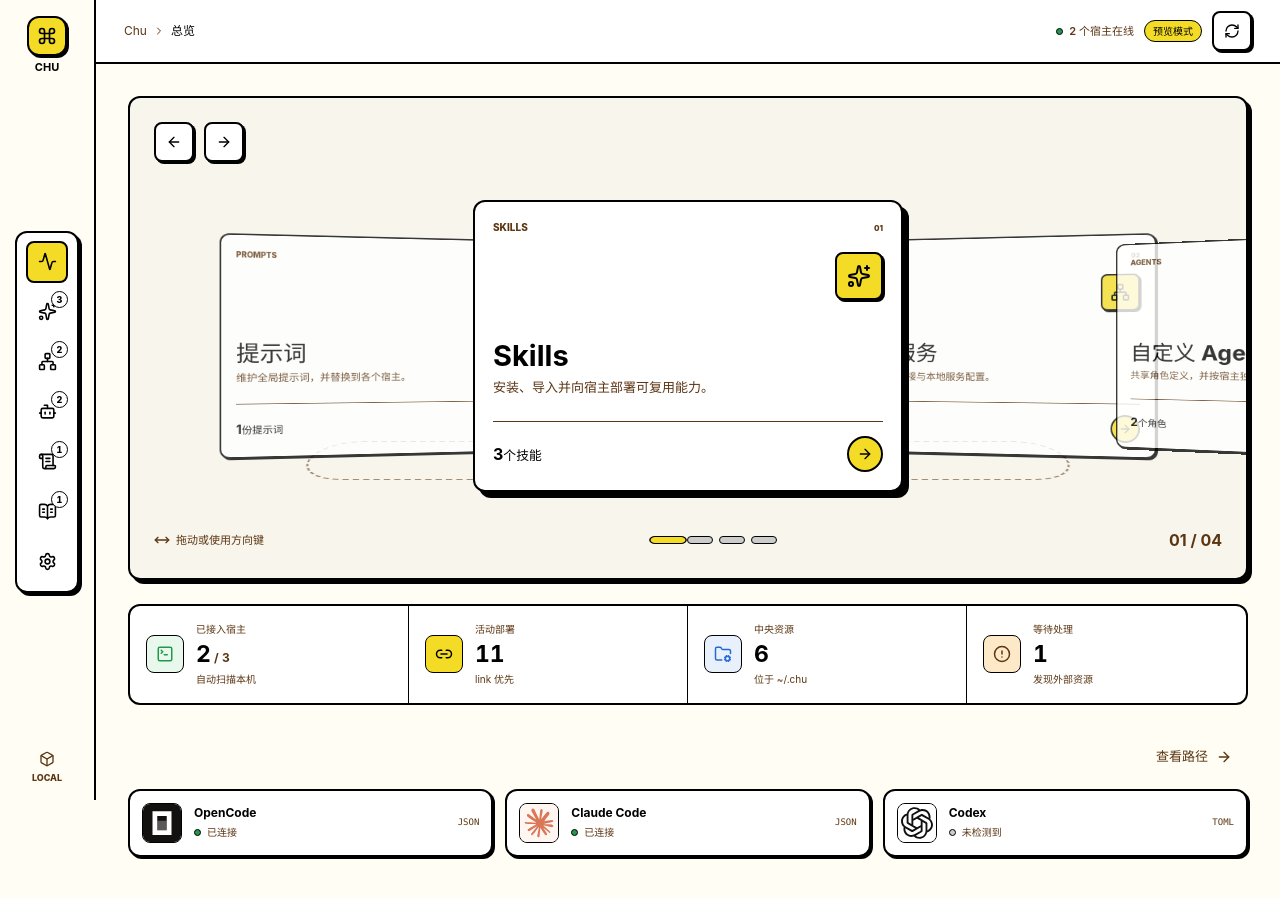
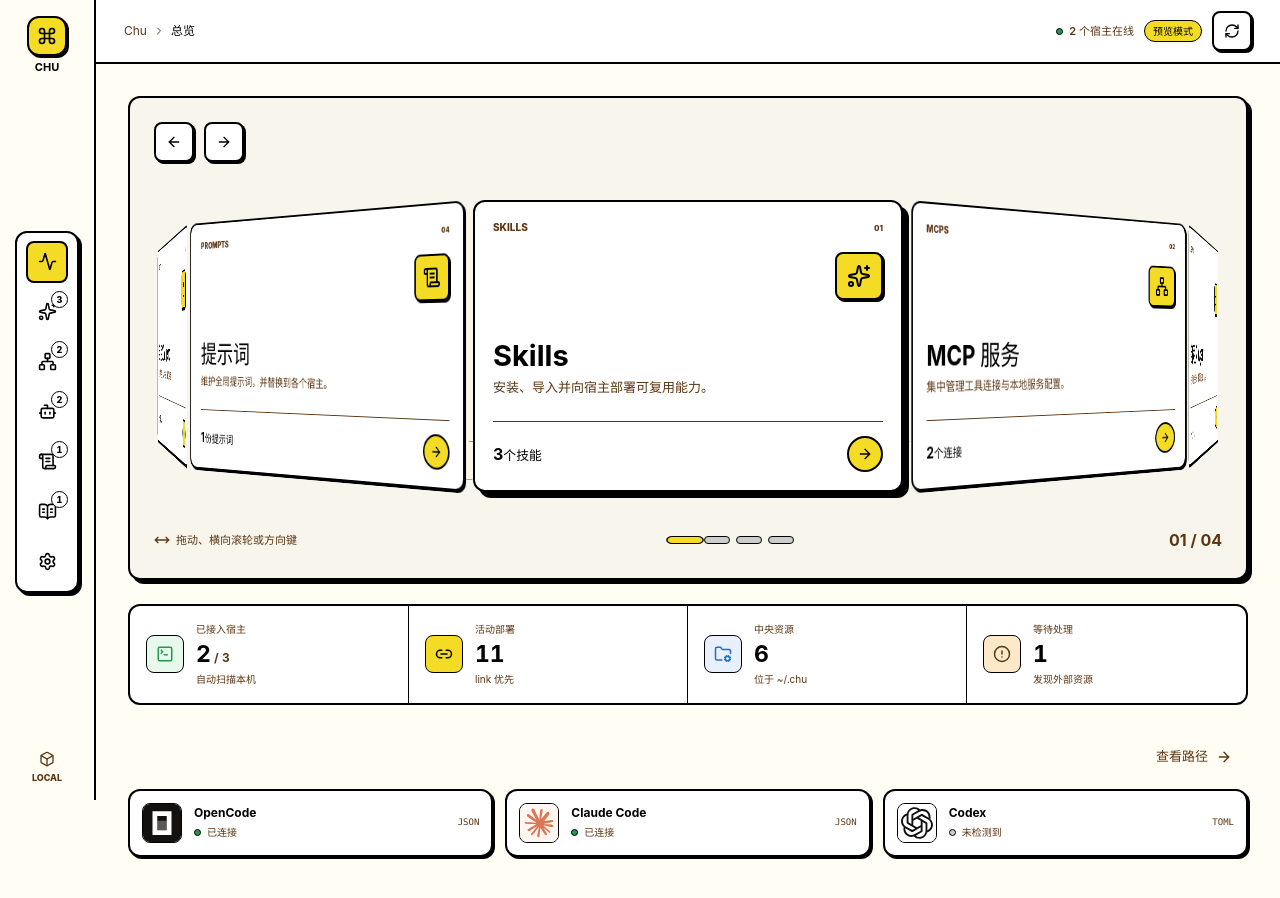
Before and after one commit to ilksese/chu, a React (Vite) app in the folder frontend/: page / in a window 1280 px wide. Shown: the top 898 px of the page. Built offline with nearby package versions, Linux system fonts and the light colour scheme.

Commit message:
feat(overview): add inertial 3d feature carousel
Replace discrete feature paging with a continuous ring that follows drag and horizontal wheel velocity, coasts without bounce, and snaps to the nearest card.

```diff
--- a/frontend/src/pages/overview-page.tsx
+++ b/frontend/src/pages/overview-page.tsx
@@ -1,4 +1,11 @@
-import { startTransition, useRef, useState, type CSSProperties } from "react";
+import { startTransition, useEffect, useRef, useState } from "react";
+import {
+  animate,
+  motion,
+  useMotionValue,
+  useMotionValueEvent,
+  useReducedMotion,
+} from "motion/react";
 import { tv } from "tailwind-variants";
 import {
   ArrowLeft,
@@ -40,28 +47,127 @@ type ShowcaseItem = {
 
 function FeatureCarousel({
   items,
-  activeIndex,
-  onActiveChange,
   onOpen,
 }: {
   items: ShowcaseItem[];
-  activeIndex: number;
-  onActiveChange: (index: number) => void;
   onOpen: (kind: ShowcaseKind) => void;
 }) {
-  const dragStart = useRef<number | undefined>(undefined);
+  const ringCopies = 3;
+  const slots = Array.from({ length: ringCopies }, (_, copyIndex) =>
+    items.map((item, itemIndex) => ({
+      item,
+      itemIndex,
+      slotIndex: copyIndex * items.length + itemIndex,
+    })),
+  ).flat();
+  const angleStep = 360 / slots.length;
+  const ringRadius = 820;
+  const rotation = useMotionValue(0);
+  const prefersReducedMotion = useReducedMotion();
+  const animation = useRef<{ stop: () => void } | null>(null);
+  const targetRotation = useRef(0);
+  const drag = useRef<{
+    pointerId: number;
+    startX: number;
+    startRotation: number;
+    lastX: number;
+    lastTime: number;
+    velocity: number;
+  } | null>(null);
+  const wheel = useRef<{ lastTime: number; velocity: number; timeout?: number }>({
+    lastTime: 0,
+    velocity: 0,
+  });
   const didDrag = useRef(false);
+  const [frontSlot, setFrontSlot] = useState(0);
+
+  function modulo(value: number, divisor: number) {
+    return ((value % divisor) + divisor) % divisor;
+  }
+
+  useMotionValueEvent(rotation, "change", (latest) => {
+    const slot = Math.round(-latest / angleStep);
+    setFrontSlot((current) => (current === slot ? current : slot));
+  });
+
+  useEffect(
+    () => () => {
+      animation.current?.stop();
+      if (wheel.current.timeout) window.clearTimeout(wheel.current.timeout);
+    },
+    [],
+  );
+
+  function animateToSlot(slot: number) {
+    const target = -slot * angleStep;
+    targetRotation.current = target;
+    animation.current?.stop();
+    if (prefersReducedMotion) {
+      rotation.set(target);
+      return;
+    }
+    animation.current = animate(rotation, target, {
+      type: "tween",
+      duration: 0.34,
+      ease: [0.16, 1, 0.3, 1],
+    });
+  }
+
+  function coast(velocity: number) {
+    animation.current?.stop();
+    const current = rotation.get();
+    const target = prefersReducedMotion
+      ? Math.round(current / angleStep) * angleStep
+      : Math.round((current + velocity * 0.22) / angleStep) * angleStep;
+    targetRotation.current = target;
+
+    if (prefersReducedMotion) {
+      rotation.set(target);
+      return;
+    }
+
+    animation.current = animate(rotation, 0, {
+      type: "inertia",
+      velocity,
+      power: 0.22,
+      timeConstant: 260,
+      restDelta: 0.1,
+      modifyTarget: () => target,
+    });
+  }
 
   function move(direction: -1 | 1) {
-    onActiveChange((activeIndex + direction + items.length) % items.length);
+    const currentSlot = Math.round(-targetRotation.current / angleStep);
+    animateToSlot(currentSlot + direction);
   }
 
-  function relativeOffset(index: number) {
-    let offset = index - activeIndex;
-    if (offset > items.length / 2) offset -= items.length;
-    if (offset < -items.length / 2) offset += items.length;
-    return offset;
+  function selectItem(itemIndex: number) {
+    const currentSlot = Math.round(-targetRotation.current / angleStep);
+    let distance = itemIndex - modulo(currentSlot, items.length);
+    if (distance > items.length / 2) distance -= items.length;
+    if (distance < -items.length / 2) distance += items.length;
+    animateToSlot(currentSlot + distance);
   }
+
+  function selectRenderedSlot(slotIndex: number) {
+    const currentSlot = Math.round(-targetRotation.current / angleStep);
+    const nearestSlot =
+      slotIndex + Math.round((currentSlot - slotIndex) / slots.length) * slots.length;
+    animateToSlot(nearestSlot);
+  }
+
+  function finishDrag(cancelled = false) {
+    const elapsed = drag.current ? performance.now() - drag.current.lastTime : Infinity;
+    const velocity = !cancelled && elapsed < 100 ? (drag.current?.velocity ?? 0) : 0;
+    drag.current = null;
+    coast(velocity);
+    window.setTimeout(() => {
+      didDrag.current = false;
+    }, 0);
+  }
+
+  const activeIndex = modulo(frontSlot, items.length);
+  const activeRenderedSlot = modulo(frontSlot, slots.length);
 
   return (
     <section
@@ -102,56 +208,121 @@ function FeatureCarousel({
       </div>
 
       <div
-        className="relative mx-[-24px] mt-1 h-[360px] cursor-grab touch-pan-y overflow-hidden perspective-[1200px] select-none active:cursor-grabbing"
+        className="relative mx-[-24px] mt-1 h-[360px] cursor-grab touch-pan-y overflow-hidden perspective-[1100px] select-none active:cursor-grabbing"
         onPointerDown={(event) => {
-          dragStart.current = event.clientX;
+          if (event.button !== 0) return;
+          animation.current?.stop();
+          event.currentTarget.setPointerCapture(event.pointerId);
+          drag.current = {
+            pointerId: event.pointerId,
+            startX: event.clientX,
+            startRotation: rotation.get(),
+            lastX: event.clientX,
+            lastTime: performance.now(),
+            velocity: 0,
+          };
           didDrag.current = false;
         }}
+        onPointerMove={(event) => {
+          if (drag.current?.pointerId !== event.pointerId) return;
+          const distance = event.clientX - drag.current.startX;
+          if (Math.abs(distance) > 5 && !didDrag.current) {
+            didDrag.current = true;
+            event.currentTarget.parentElement?.focus();
+          }
+          const now = performance.now();
+          const elapsed = now - drag.current.lastTime;
+          if (elapsed > 0) {
+            const velocity = ((event.clientX - drag.current.lastX) * 0.16 * 1000) / elapsed;
+            drag.current.velocity = drag.current.velocity * 0.55 + velocity * 0.45;
+            drag.current.lastX = event.clientX;
+            drag.current.lastTime = now;
+          }
+          const nextRotation = drag.current.startRotation + distance * 0.16;
+          rotation.set(nextRotation);
+        }}
         onPointerUp={(event) => {
-          if (dragStart.current !== undefined) {
-            const distance = event.clientX - dragStart.current;
-            didDrag.current = Math.abs(distance) > 44;
-            if (didDrag.current) move(distance < 0 ? 1 : -1);
-          }
-          dragStart.current = undefined;
-          window.setTimeout(() => {
-            didDrag.current = false;
-          }, 0);
+          if (drag.current?.pointerId !== event.pointerId) return;
+          event.currentTarget.releasePointerCapture(event.pointerId);
+          finishDrag();
         }}
-        onPointerCancel={() => {
-          dragStart.current = undefined;
-          didDrag.current = false;
+        onPointerCancel={(event) => {
+          if (drag.current?.pointerId !== event.pointerId) return;
+          finishDrag(true);
+        }}
+        onWheel={(event) => {
+          const distance =
+            Math.abs(event.deltaX) > Math.abs(event.deltaY)
+              ? event.deltaX
+              : event.shiftKey
+                ? event.deltaY
+                : 0;
+          if (!distance) return;
+          const now = performance.now();
+          const elapsed = wheel.current.lastTime ? now - wheel.current.lastTime : 16;
+          const delta = -distance * 0.12;
+          const velocity = (delta * 1000) / Math.max(elapsed, 1);
+          wheel.current.velocity = wheel.current.velocity * 0.45 + velocity * 0.55;
+          wheel.current.lastTime = now;
+          animation.current?.stop();
+          rotation.set(rotation.get() + delta);
+          if (wheel.current.timeout) window.clearTimeout(wheel.current.timeout);
+          wheel.current.timeout = window.setTimeout(() => {
+            coast(wheel.current.velocity);
+            wheel.current.lastTime = 0;
+            wheel.current.velocity = 0;
+            wheel.current.timeout = undefined;
+          }, 90);
         }}
       >
-        <div className="absolute bottom-[23px] left-1/2 h-[86px] w-[min(760px,82%)] -translate-x-1/2 rotate-x-[69deg] rounded-full border-2 border-dashed border-[#5c3613]/55" aria-hidden="true" />
-        {items.map((item, index) => {
-          const offset = relativeOffset(index);
+        <div
+          className="absolute bottom-[23px] left-1/2 h-[86px] w-[min(760px,82%)] -translate-x-1/2 rotate-x-[69deg] rounded-full border-2 border-dashed border-[#5c3613]/55"
+          aria-hidden="true"
+        />
+        <div
+          className="absolute inset-0 [transform-style:preserve-3d]"
+          style={{ transform: `translateZ(-${ringRadius}px)` }}
+        >
+          <motion.div
+            className="absolute inset-0 [transform-style:preserve-3d]"
+            style={{ rotateY: rotation }}
+          >
+            {slots.map(({ item, itemIndex, slotIndex }) => {
               const Icon = item.icon;
-          const active = offset === 0;
-          const style = {
-            "--carousel-x": `${offset * 76}%`,
-            "--carousel-rotate": `${offset * -16}deg`,
-            "--carousel-scale": active ? 1 : 0.82,
-            "--carousel-depth": active ? "0px" : "-120px",
-            "--carousel-opacity": active ? 1 : 0.78,
-          } as CSSProperties;
+              const active = activeRenderedSlot === slotIndex;
+              const nearestAccessibleSlot =
+                itemIndex + Math.round((frontSlot - itemIndex) / items.length) * items.length;
+              const accessible = modulo(nearestAccessibleSlot, slots.length) === slotIndex;
 
               return (
-            <article key={item.id} className="absolute top-1/2 left-1/2 z-1 grid h-[292px] w-[clamp(300px,36vw,430px)] grid-rows-[auto_1fr_auto] overflow-hidden rounded-lg border-2 border-black bg-white p-[18px] text-left text-black opacity-(--carousel-opacity) shadow-[2px_2px_0_#000] transition data-[active=true]:z-3 data-[active=true]:shadow-[6px_6px_0_#000]" data-active={active} style={{ ...style, transform: "translate(-50%, -50%) translateX(var(--carousel-x)) translateZ(var(--carousel-depth)) rotateY(var(--carousel-rotate)) scale(var(--carousel-scale))" }}>
+                <div
+                  key={`${item.id}-${slotIndex}`}
+                  className="absolute top-1/2 left-1/2 size-0 [transform-style:preserve-3d]"
+                  style={{
+                    transform: `rotateY(${slotIndex * angleStep}deg) translateZ(${ringRadius}px)`,
+                  }}
+                >
+                  <article
+                    aria-hidden={accessible ? undefined : true}
+                    className={`relative grid h-[292px] w-[clamp(300px,36vw,430px)] -translate-x-1/2 -translate-y-1/2 grid-rows-[auto_1fr_auto] overflow-hidden rounded-lg border-2 border-black bg-white p-[18px] text-left text-black shadow-[2px_2px_0_#000] transition-[box-shadow] duration-200 motion-reduce:transition-none data-[active=true]:shadow-[6px_6px_0_#000] ${accessible ? "" : "pointer-events-none"}`}
+                    data-active={active}
+                    style={{ backfaceVisibility: "hidden" }}
+                  >
                     <button
                       type="button"
                       className="absolute inset-0 z-4 cursor-pointer rounded-md border-0 bg-transparent p-0"
                       aria-current={active ? "true" : undefined}
                       aria-label={active ? `打开 ${item.label}` : `浏览 ${item.label}`}
+                      tabIndex={accessible ? 0 : -1}
                       onClick={() => {
                         if (didDrag.current) return;
                         if (active) onOpen(item.id);
-                  else onActiveChange(index);
+                        else selectRenderedSlot(slotIndex);
                       }}
                     />
                     <span className="flex items-center justify-between text-[10px] font-extrabold text-[#5c3613]">
                       <span>{item.id.toUpperCase()}</span>
-                <small>{String(index + 1).padStart(2, "0")}</small>
+                      <small>{String(itemIndex + 1).padStart(2, "0")}</small>
                     </span>
                     <span className="absolute top-[50px] right-[18px] grid size-12 place-items-center rounded-md border-2 border-black bg-primary shadow-[2px_2px_0_#000] [&_svg]:size-6">
                       <Icon />
@@ -170,14 +341,17 @@ function FeatureCarousel({
                       </span>
                     </span>
                   </article>
+                </div>
               );
             })}
+          </motion.div>
+        </div>
       </div>
 
       <div className="flex min-h-7 items-center justify-between text-[#5c3613]">
         <span className="flex items-center gap-1.5 text-[11px] [&_svg]:size-4">
           <MoveHorizontal />
-          拖动或使用方向键
+          拖动、横向滚轮或方向键
         </span>
         <div className="flex gap-1.5" aria-label="选择功能">
           {items.map((item, index) => (
@@ -187,7 +361,7 @@ function FeatureCarousel({
               aria-label={`浏览 ${item.label}`}
               className="h-2 w-[26px] cursor-pointer rounded-full border border-black bg-[#cccccc] p-0 aria-[current=true]:scale-x-145 aria-[current=true]:bg-primary"
               aria-current={index === activeIndex ? "true" : undefined}
-              onClick={() => onActiveChange(index)}
+              onClick={() => selectItem(index)}
             />
           ))}
         </div>
@@ -202,7 +376,6 @@ function FeatureCarousel({
 export function OverviewPage() {
   const snapshot = useAppStore((state) => state.snapshot);
   const navigate = useNavigate();
-  const [carouselIndex, setCarouselIndex] = useState(0);
   const installedHosts = snapshot.hosts.filter((host) => host.installed).length;
   const activeDeployments = [...snapshot.skills, ...snapshot.mcps, ...snapshot.agents, ...(snapshot.prompts ?? [])].reduce(
     (total, item) => total + Object.values(item.enabledOn).filter(Boolean).length,
@@ -254,8 +427,6 @@ export function OverviewPage() {
     <>
       <FeatureCarousel
         items={showcaseItems}
-        activeIndex={carouselIndex}
-        onActiveChange={setCarouselIndex}
         onOpen={openView}
       />
 
```
Lines whose indentation alone changed are shown as unchanged.
